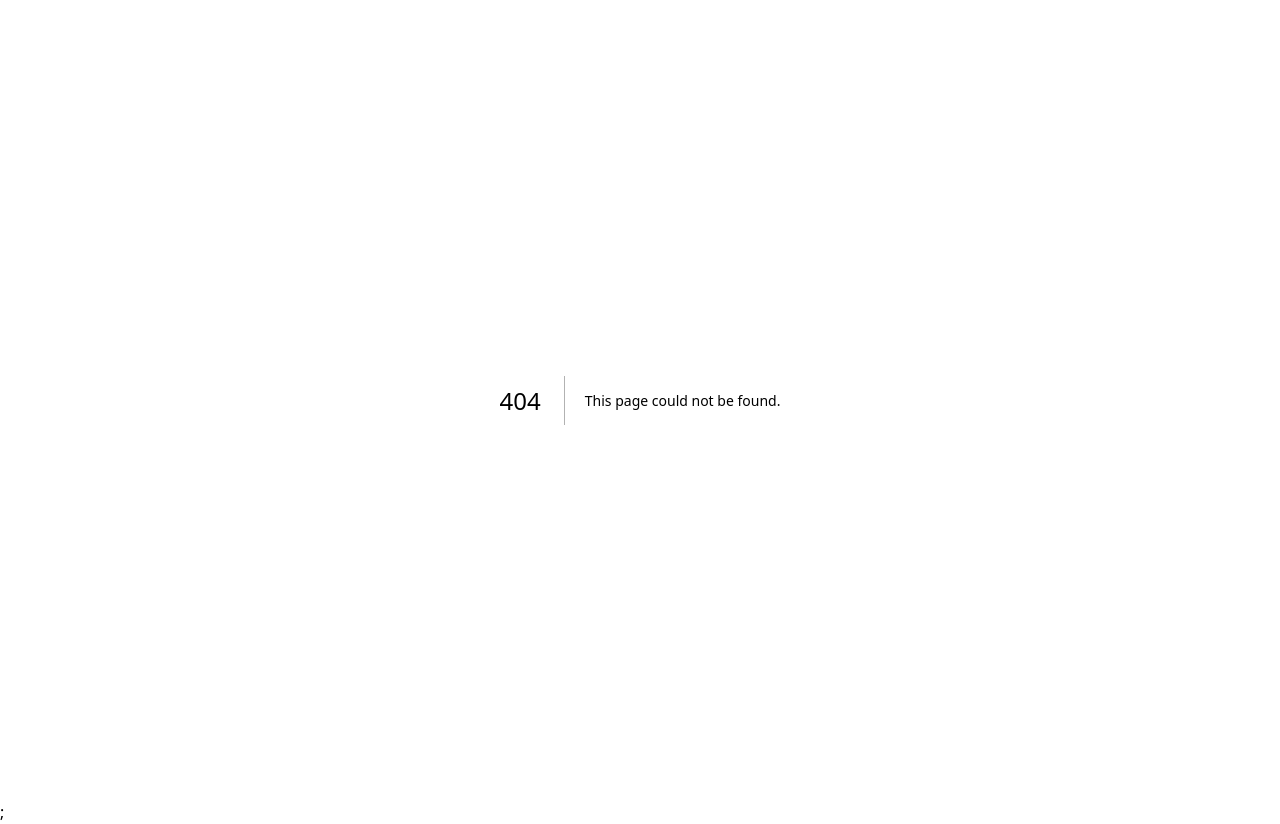
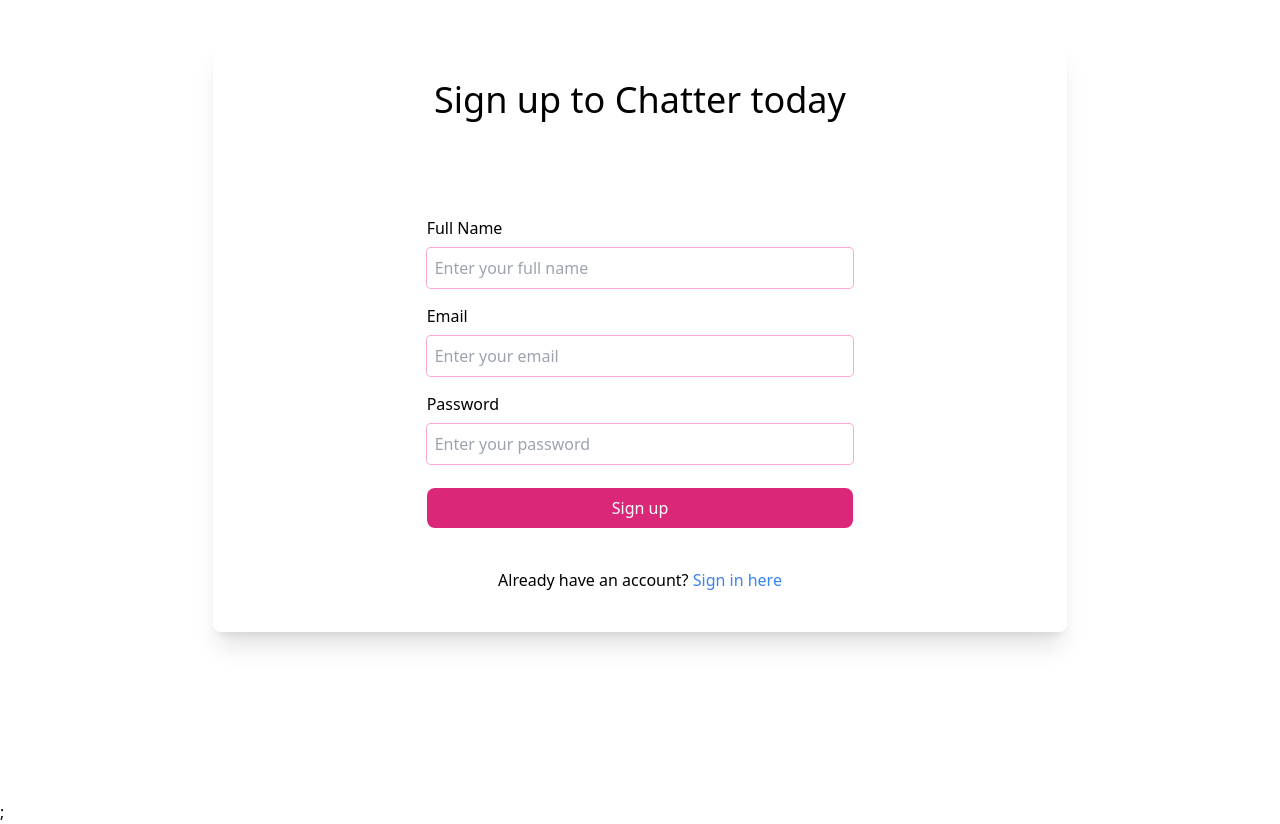
Before and after one commit to ren3yolo/chatapp-next-ts, a Next.js app: page /signup in a window 1280 px wide. Before the commit this address had no page. Built offline with nearby package versions, Linux system fonts and the light colour scheme.

Commit message:
Add Sign Up page

```diff
--- a/components/atoms/Input/Input.tsx
+++ b/components/atoms/Input/Input.tsx
@@ -1,4 +1,4 @@
-import React from "react";
+import React, { ChangeEventHandler } from "react";
 import cx from "classnames";
 
 type InputProps = {
@@ -7,6 +7,9 @@
   placeholder?: string;
   className?: string;
   fullWidth?: boolean;
+  value: string;
+  onChange: ChangeEventHandler;
+  required?: boolean;
 };
 
 export default function Input({
@@ -15,6 +18,9 @@
   placeholder,
   className,
   fullWidth = false,
+  value,
+  onChange = () => {},
+  required = false,
 }: InputProps) {
   return (
     <input
@@ -22,6 +28,9 @@
       id={id}
       placeholder={placeholder}
       className={cx(className, `${fullWidth ? "w-full" : ""}`)}
+      value={value}
+      onChange={onChange}
+      required={required}
     />
   );
 }
--- a/components/organisms/SignIn/SignIn.tsx
+++ b/components/organisms/SignIn/SignIn.tsx
@@ -1,4 +1,4 @@
-import React, { FormEvent } from "react";
+import React, { ChangeEvent, FormEvent, useState } from "react";
 import Link from "next/link";
 import { useSession, signIn } from "next-auth/react";
 
@@ -10,11 +10,11 @@
   const { data: session } = useSession();
   console.log(session);
 
-  function handleSubmit(event: FormEvent) {
-    event.preventDefault();
-  }
+  const [email, setEmail] = useState("");
+  const [password, setPassword] = useState("");
 
-  async function handleCredsSignIn() {
+  async function handleCredsSignIn(e: FormEvent) {
+    e.preventDefault();
     await signIn("credentials", {
       redirect: false,
       email: "yourname@example.com",
@@ -27,7 +27,7 @@
       <h1 className='text-4xl text-center'>Sign In</h1>
       <div className='flex flex-col items-center'>
         <form
-          onSubmit={handleSubmit}
+          onSubmit={handleCredsSignIn}
           autoComplete='off'
           className='w-1/2 mt-10'
         >
@@ -39,6 +39,11 @@
             id='email'
             fullWidth
             placeholder='yourname@example.com'
+            value={email}
+            onChange={(e: ChangeEvent<HTMLInputElement>) =>
+              setEmail(e.target.value)
+            }
+            required
           />
           <label className='block mt-4' htmlFor='password'>
             Password
@@ -48,13 +53,13 @@
             id='password'
             fullWidth
             placeholder='********'
+            value={password}
+            onChange={(e: ChangeEvent<HTMLInputElement>) =>
+              setPassword(e.target.value)
+            }
+            required
           />
-          <Button
-            variant='primary'
-            className='mt-6'
-            fullWidth
-            onClick={handleCredsSignIn}
-          >
+          <Button variant='primary' className='mt-6' fullWidth>
             Sign in
           </Button>
           <div className='flex flex-row w-full flex-grow-1'>
--- /dev/null
+++ b/components/organisms/Signup/index.tsx
@@ -0,0 +1,69 @@
+import Link from "next/link";
+import { ChangeEvent, FormEvent, useState } from "react";
+
+import Button from "../../atoms/Button/Button";
+import Input from "../../atoms/Input/Input";
+
+export default function SignUp() {
+  const [name, setName] = useState("");
+  const [email, setEmail] = useState("");
+  const [password, setPassword] = useState("");
+
+  function handleSubmit(event: FormEvent) {
+    event.preventDefault();
+    alert(name + email + password);
+  }
+
+  return (
+    <div className='flex flex-col items-center mt-10 sm:w-full md:w-2/3 rounded-lg shadow-xl'>
+      <h1 className='text-4xl p-10 text-center'>Sign up to Chatter today</h1>
+      <form onSubmit={handleSubmit} className=' mt-10 w-1/2'>
+        <label htmlFor='fullname'>Full Name</label>
+        <Input
+          type='text'
+          placeholder='Enter your full name'
+          fullWidth
+          id='fullname'
+          value={name}
+          onChange={(event: ChangeEvent<HTMLInputElement>) =>
+            setName(event.target.value)
+          }
+          required
+        />
+        <label htmlFor='email'>Email</label>
+        <Input
+          type='email'
+          placeholder='Enter your email'
+          fullWidth
+          id='email'
+          value={email}
+          onChange={(event: ChangeEvent<HTMLInputElement>) =>
+            setEmail(event.target.value)
+          }
+          required
+        />
+        <label htmlFor='password'>Password</label>
+        <Input
+          type='password'
+          placeholder='Enter your password'
+          fullWidth
+          id='password'
+          value={password}
+          onChange={(event: ChangeEvent<HTMLInputElement>) =>
+            setPassword(event.target.value)
+          }
+          required
+        />
+        <Button type='submit' variant='primary' fullWidth>
+          Sign up
+        </Button>
+      </form>
+      <p className='my-10'>
+        Already have an account?{" "}
+        <Link className='link' href='/'>
+          Sign in here
+        </Link>
+      </p>
+    </div>
+  );
+}
--- /dev/null
+++ b/pages/signup/index.tsx
@@ -0,0 +1,15 @@
+import React from "react";
+import Layout from "../../components/templates/Layout/Layout";
+import SignUpForm from "../../components/organisms/Signup";
+
+export default function SignUp() {
+  return (
+    <Layout title='Sign up'>
+      <main className='h-screen w-screen'>
+        <div className='flex justify-center'>
+          <SignUpForm />
+        </div>
+      </main>
+    </Layout>
+  );
+}
--- a/styles/globals.css
+++ b/styles/globals.css
@@ -6,12 +6,16 @@
   @apply h-10 mt-2 ring-1 pl-2 rounded ring-pink-300 focus:outline-none hover:ring-pink-400 focus:ring-2 focus:ring-pink-500;
 }
 
+label {
+  @apply block mt-4;
+}
+
 .link {
   @apply text-blue-500 hover:text-blue-700;
 }
 
 .btn {
-  @apply outline-none block h-10 rounded-lg text-white hover:text-slate-100;
+  @apply outline-none block h-10 mt-6 rounded-lg text-white hover:text-slate-100;
 }
 
 .primary-btn {
```
